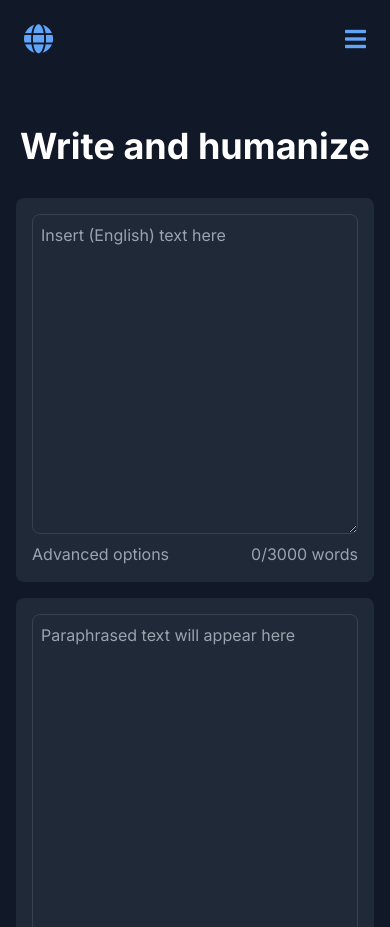
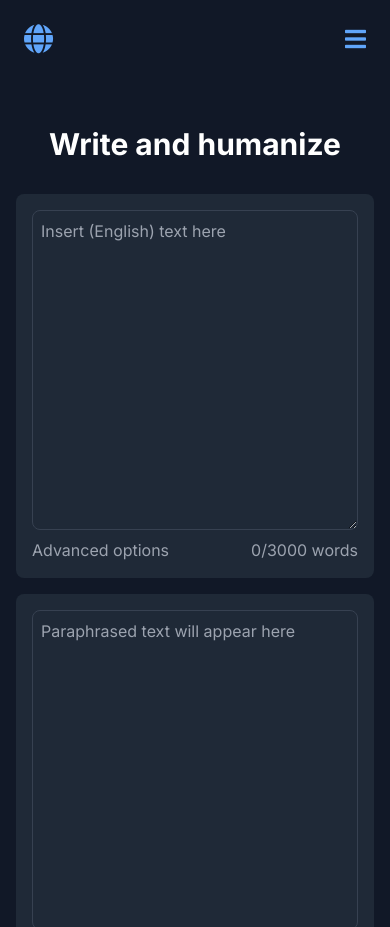
Before and after one commit to Elijah-Ayanlere/gobaitexthumanizer, a website: page public/paraphraser.html in a window 390 px wide. Shown: the top 927 px of the page. Drawn offline with nearby package versions, Linux system fonts and the light colour scheme.

Commit message:
Edited Paraphraser

```diff
--- a/public/paraphraser.html
+++ b/public/paraphraser.html
@@ -84,7 +84,7 @@
             </div>
         </header>
         <main class="flex flex-col items-center mt-12 lg:mt-24 w-full px-4 flex-grow">
-            <h1 class="text-4xl text-left font-bold mb-8">Write and humanize</h1>
+            <h1 class="text-3xl lg:text-4xl text-left font-bold mb-8">Write and humanize</h1>
             <div class="flex flex-col md:flex-row w-full max-w-6xl space-y-4 md:space-y-0 md:space-x-4">
                 <!-- Input Area -->
                 <div class="bg-gray-800 p-4 rounded-lg flex-1">
```
